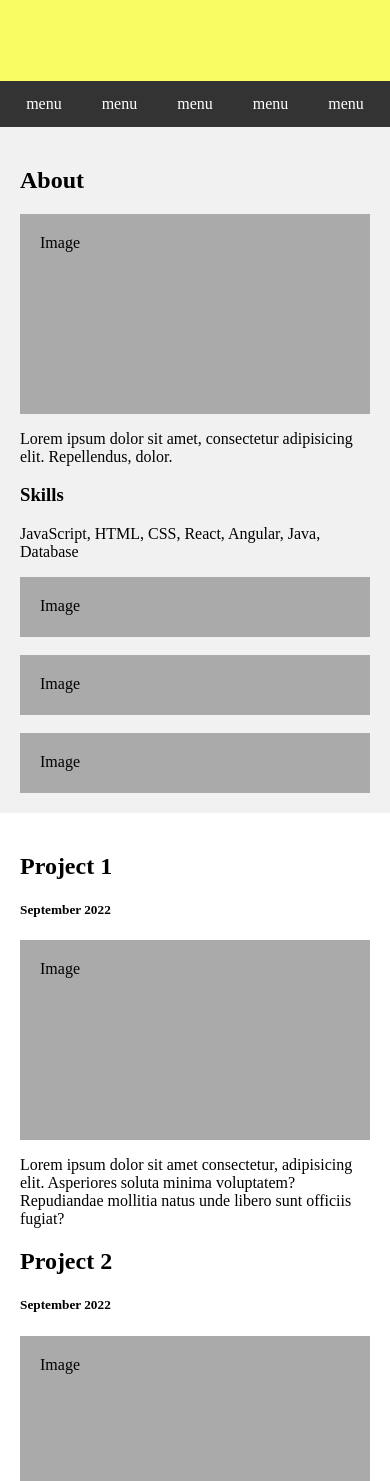
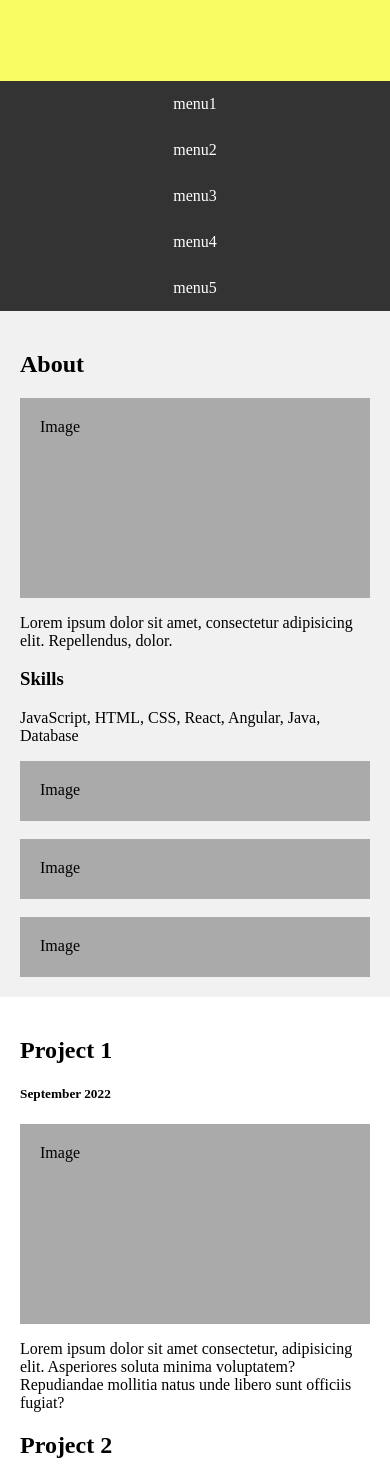
Before and after one commit to 33Ahn/Responsive-portfolio-web-page, a plain HTML site: page index.html in a window 390 px wide. Shown: the part 119-1600 px from the top of the page. Drawn offline with Linux system fonts and the light colour scheme.

Commit message:
Change div to semantic tags

```diff
--- a/index.html
+++ b/index.html
@@ -8,6 +8,10 @@
     <style>
       * {
         box-sizing: border-box;
+      }
+
+      html {
+        scroll-behavior: smooth;
       }
 
       body {
@@ -26,6 +30,8 @@
         /* flex-direction: row;     default value*/
         background-color: #333;
         justify-content: center;
+        position: sticky;
+        top: 0;
       }
 
       .navbar a {
@@ -63,21 +69,34 @@
         background-color: white;
         padding: 20px;
       }
+
+      .footer {
+        padding: 20px;
+        text-align: center;
+        background-color: #ddd;
+      }
+
+      @media screen and (max-width: 768px) {
+        .row,
+        .navbar {
+          flex-direction: column;
+        }
+      }
     </style>
   </head>
   <body>
     <header>
       <h1>Who Am I?</h1>
     </header>
-    <div class="navbar">
-      <a href="">menu</a>
-      <a href="">menu</a>
-      <a href="">menu</a>
-      <a href="">menu</a>
-      <a href="">menu</a>
-    </div>
+    <nav class="navbar">
+      <a href="">menu1</a>
+      <a href="">menu2</a>
+      <a href="">menu3</a>
+      <a href="">menu4</a>
+      <a href="#project5">menu5</a>
+    </nav>
     <div class="row">
-      <div class="side">
+      <aside class="side">
         <div class="about">
           <h2>About</h2>
           <div class="fakeimg" style="height: 200px">Image</div>
@@ -93,9 +112,9 @@
           <br />
           <div class="fakeimg" style="height: 60px">Image</div>
         </div>
-      </div>
-      <div class="main">
-        <div>
+      </aside>
+      <main class="main">
+        <section>
           <h2>Project 1</h2>
           <h5>September 2022</h5>
           <div class="fakeimg" style="height: 200px">Image</div>
@@ -104,8 +123,8 @@
             soluta minima voluptatem? Repudiandae mollitia natus unde libero
             sunt officiis fugiat?
           </p>
-        </div>
-        <div>
+        </section>
+        <section>
           <h2>Project 2</h2>
           <h5>September 2022</h5>
           <div class="fakeimg" style="height: 200px">Image</div>
@@ -114,8 +133,8 @@
             soluta minima voluptatem? Repudiandae mollitia natus unde libero
             sunt officiis fugiat?
           </p>
-        </div>
-        <div>
+        </section>
+        <section>
           <h2>Project 3</h2>
           <h5>September 2022</h5>
           <div class="fakeimg" style="height: 200px">Image</div>
@@ -124,8 +143,8 @@
             soluta minima voluptatem? Repudiandae mollitia natus unde libero
             sunt officiis fugiat?
           </p>
-        </div>
-        <div>
+        </section>
+        <section>
           <h2>Project 4</h2>
           <h5>September 2022</h5>
           <div class="fakeimg" style="height: 200px">Image</div>
@@ -134,8 +153,8 @@
             soluta minima voluptatem? Repudiandae mollitia natus unde libero
             sunt officiis fugiat?
           </p>
-        </div>
-        <div>
+        </section>
+        <section id="project5">
           <h2>Project 5</h2>
           <h5>September 2022</h5>
           <div class="fakeimg" style="height: 200px">Image</div>
@@ -144,9 +163,11 @@
             soluta minima voluptatem? Repudiandae mollitia natus unde libero
             sunt officiis fugiat?
           </p>
-        </div>
-      </div>
+        </section>
+      </main>
     </div>
+    <footer class="footer">
+      <h2>Copyright AhnShields 2022</h2>
+    </footer>
   </body>
-  <script></script>
 </html>
```
